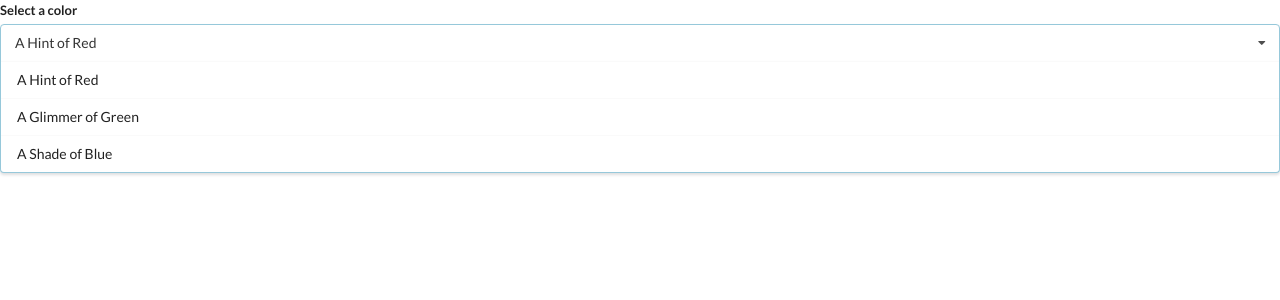
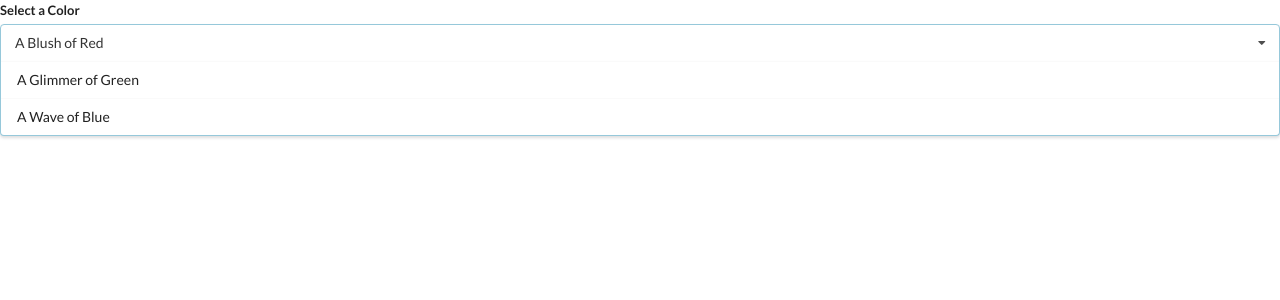
Before and after one commit to olaassem/react-widgets, a React (Create React App) app: page / in a window 1280 px wide. Shown: the top 300 px of the page. Built offline with nearby package versions, Linux system fonts and the light colour scheme.

Commit message:
filtering the options list

```diff
--- a/src/App.js
+++ b/src/App.js
@@ -4,25 +4,25 @@
 import { useState } from 'react';
 import Dropdown from './components.js/Dropdown';
 
-const items = [
-	{
-		title: 'What is React?',
-		content: 'React is a front end javascript framework',
-	},
-	{
-		title: 'Why use React?',
-		content: 'React is a favorite JS library among engineers',
-	},
-	{
-		title: 'How do you use React?',
-		content: 'You use React by creating components',
-	},
-];
+// const items = [
+// 	{
+// 		title: 'What is React?',
+// 		content: 'React is a front end javascript framework',
+// 	},
+// 	{
+// 		title: 'Why use React?',
+// 		content: 'React is a favorite JS library among engineers',
+// 	},
+// 	{
+// 		title: 'How do you use React?',
+// 		content: 'You use React by creating components',
+// 	},
+// ];
 
 const options = [
-	{ label: 'A Hint of Red', color: 'red' },
+	{ label: 'A Blush of Red', color: 'red' },
 	{ label: 'A Glimmer of Green', color: 'green' },
-	{ label: 'A Shade of Blue', color: 'blue' },
+	{ label: 'A Wave of Blue', color: 'blue' },
 ];
 
 export default function App() {
--- a/src/components.js/Dropdown.js
+++ b/src/components.js/Dropdown.js
@@ -2,6 +2,10 @@ import React from 'react';
 
 export default function Dropdown({ options, selected, onSelectedChange }) {
 	const renderedOptions = options.map((option) => {
+		if (option.label === selected.label) {
+			return null;
+		}
+
 		return (
 			<div
 				key={option.value}
@@ -12,10 +16,11 @@ export default function Dropdown({ options, selected, onSelectedChange }) {
 			</div>
 		);
 	});
+
 	return (
 		<div className="ui form">
 			<div className="field">
-				<label className="label">Select a color</label>
+				<label className="label">Select a Color</label>
 				<div className="ui selection dropdown visible active">
 					<i className="dropdown icon"></i>
 					<div className="text">{selected.label}</div>
```
